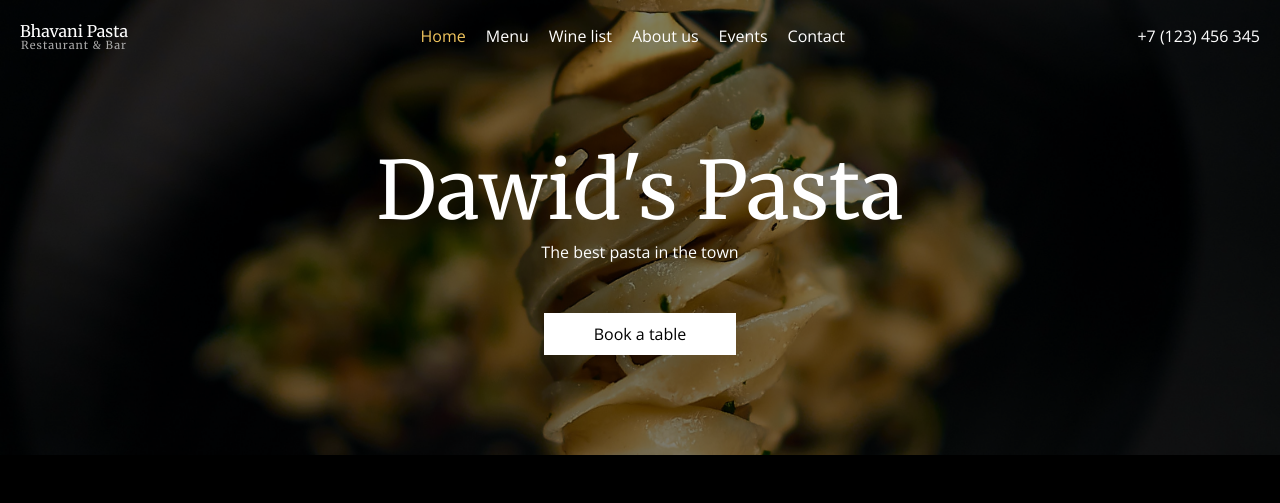
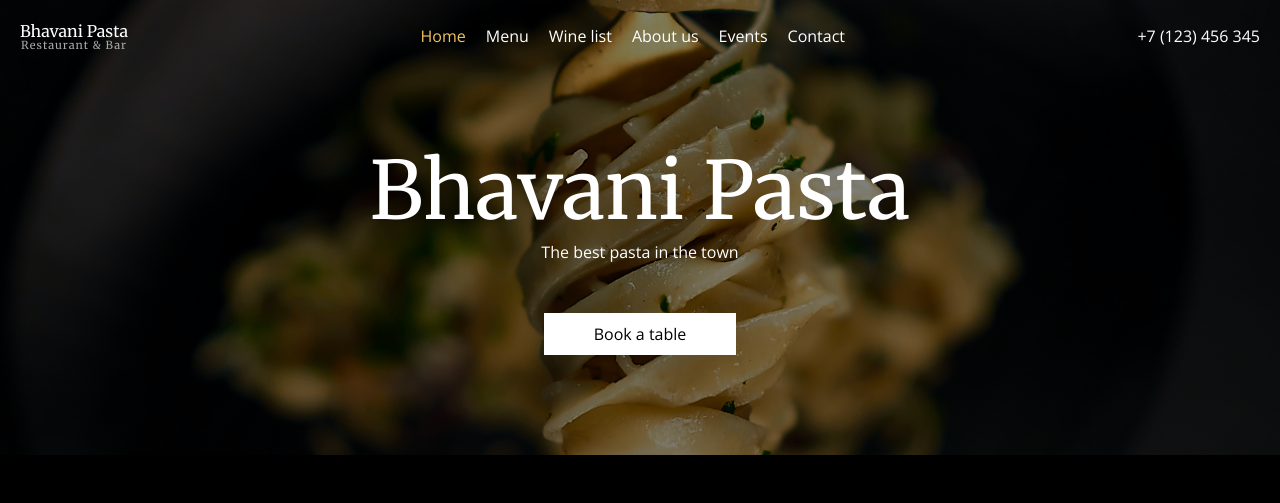
Before and after one commit to Bhavanisin/resturant-website, a plain HTML site: page index.html in a window 1280 px wide. Shown: the top 503 px of the page. Drawn offline with nearby package versions, Linux system fonts and the light colour scheme.

Commit message:
name changes

```diff
--- a/index.html
+++ b/index.html
@@ -27,7 +27,7 @@
         </div>
         <div class="overlay"></div>
         <div class="content">
-            <h1>Dawid's Pasta</h1>
+            <h1>Bhavani Pasta</h1>
             <h2>The best pasta in the town</h2>
             <a href="" class="btn">Book a table</a>
         </div>
```
